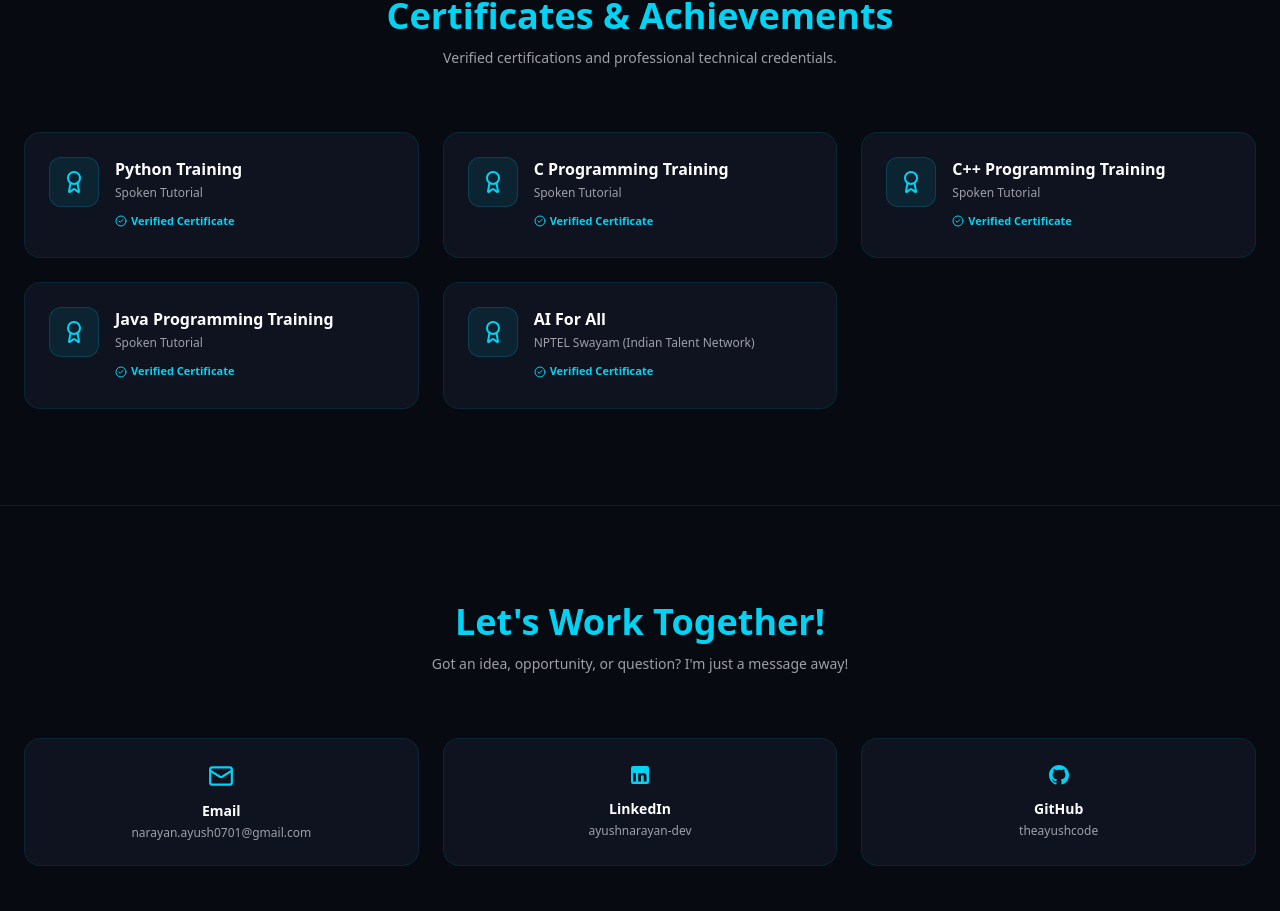
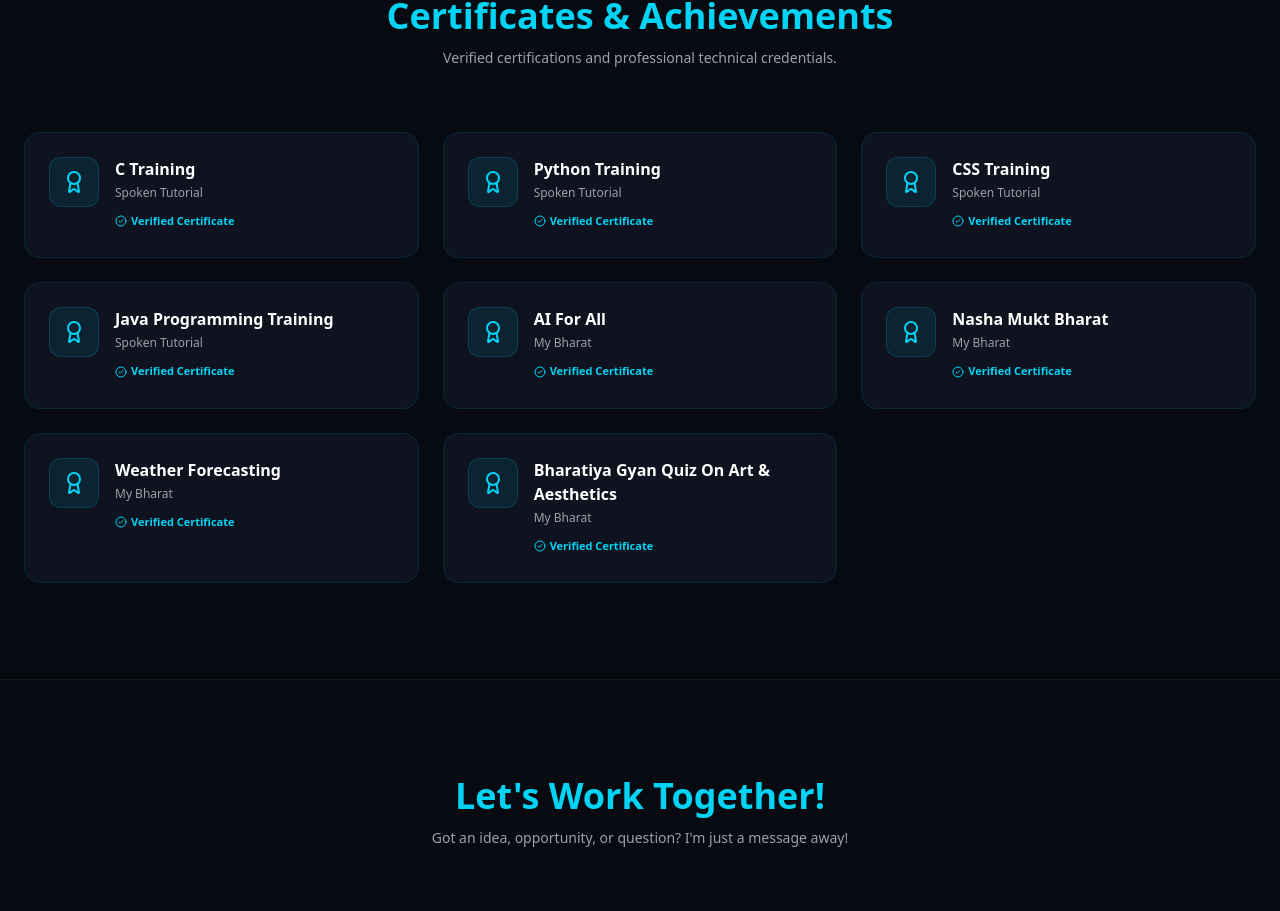
Before and after one commit to theayushcode/Portfolio_website, a React (Vite) app in the folder client/: page / in a window 1280 px wide. Shown: the part 3890-4801 px from the top of the page. Built offline with nearby package versions, Linux system fonts and the light colour scheme; the HTML template or start-up script is replaced by a standard one.

Commit message:
edit a certifecate

```diff
--- a/client/src/components/Certificates.jsx
+++ b/client/src/components/Certificates.jsx
@@ -2,11 +2,15 @@ import React from 'react';
 import { Award, CheckCircle2 } from 'lucide-react';
 
 const certs = [
+
+  { name: "C Training", issuer: "Spoken Tutorial" },
   { name: "Python Training", issuer: "Spoken Tutorial" },
-  { name: "C Programming Training", issuer: "Spoken Tutorial" },
-  { name: "C++ Programming Training", issuer: "Spoken Tutorial" },
+  { name: "CSS Training", issuer: "Spoken Tutorial" },
   { name: "Java Programming Training", issuer: "Spoken Tutorial" },
-  { name: "AI For All", issuer: "NPTEL Swayam (Indian Talent Network)" }
+  { name: "AI For All", issuer: "My Bharat" },
+  { name: "Nasha Mukt Bharat", issuer: "My Bharat" },
+  { name: "Weather Forecasting", issuer: "My Bharat" },
+  { name: "Bharatiya Gyan Quiz On Art & Aesthetics", issuer: "My Bharat" }
 ];
 
 export default function Certificates() {
```
